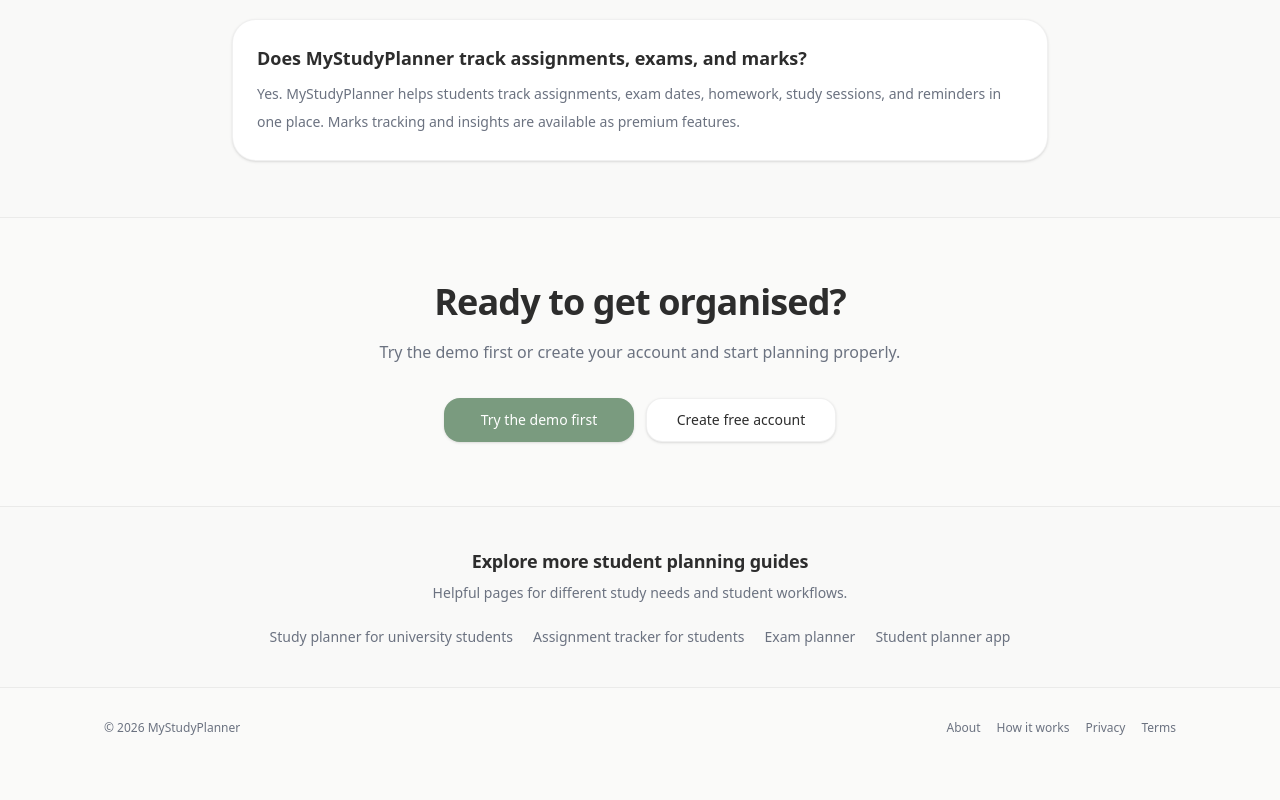
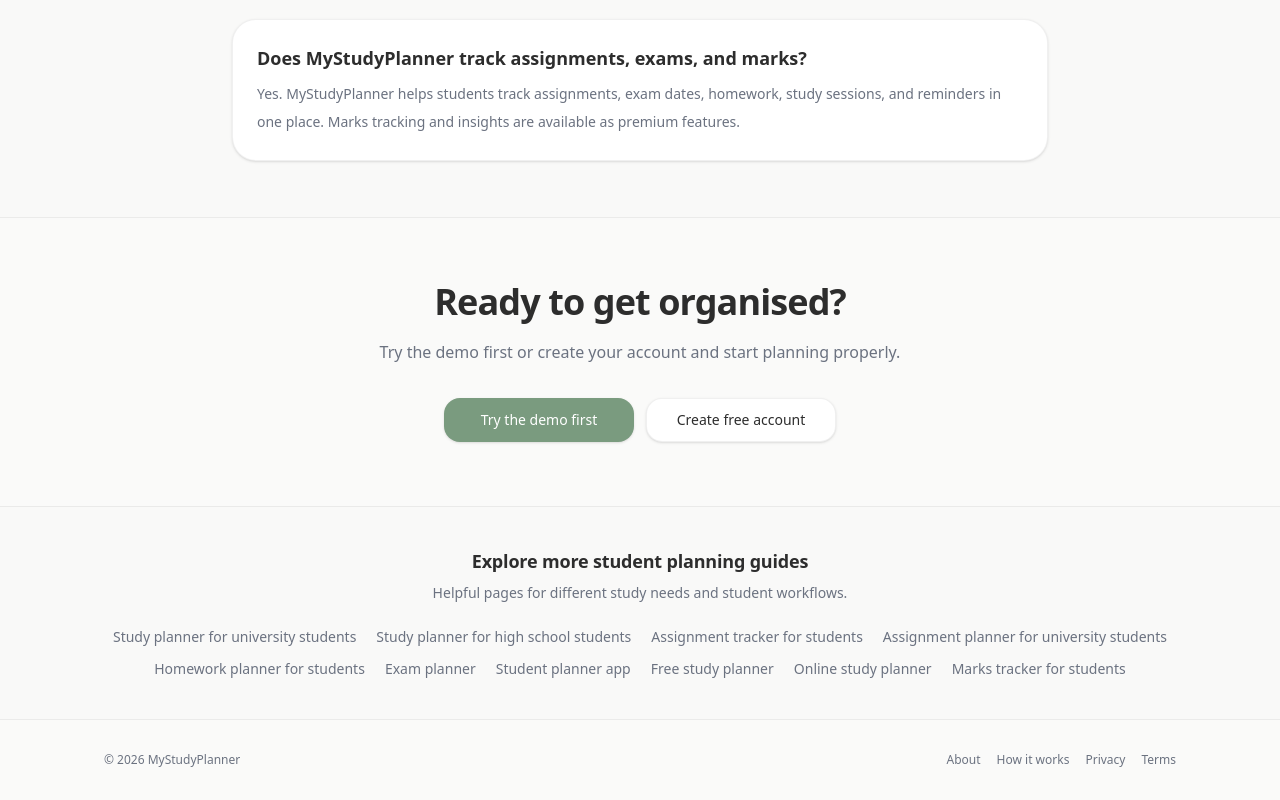
Before and after one commit to kaicrotty88/MyStudyPlanner, a Next.js app: page / in a window 1280 px wide. Shown: the part 3519-4319 px from the top of the page. Before the commit the page ends 4287 px from the top, so only its background shows below. Built offline with nearby package versions, Linux system fonts and the light colour scheme; no server answers.

Commit message:
homepage seo sludge 22233

```diff
--- a/app/page.tsx
+++ b/app/page.tsx
@@ -94,8 +94,20 @@ const seoLinks = [
     label: "Study planner for university students",
   },
   {
+    href: "/study-planner-for-high-school-students",
+    label: "Study planner for high school students",
+  },
+  {
     href: "/assignment-tracker-for-students",
     label: "Assignment tracker for students",
+  },
+  {
+    href: "/assignment-planner-for-university-students",
+    label: "Assignment planner for university students",
+  },
+  {
+    href: "/homework-planner-for-students",
+    label: "Homework planner for students",
   },
   {
     href: "/exam-planner",
@@ -104,6 +116,18 @@ const seoLinks = [
   {
     href: "/student-planner-app",
     label: "Student planner app",
+  },
+  {
+    href: "/free-study-planner",
+    label: "Free study planner",
+  },
+  {
+    href: "/online-study-planner",
+    label: "Online study planner",
+  },
+  {
+    href: "/marks-tracker-for-students",
+    label: "Marks tracker for students",
   },
 ] as const;
 
```
